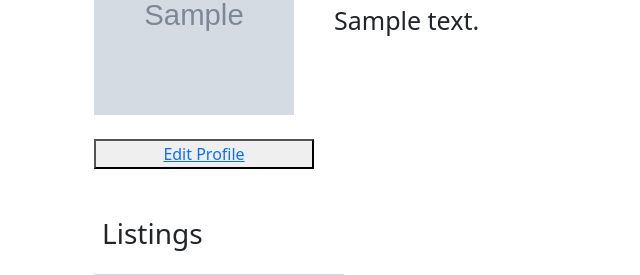
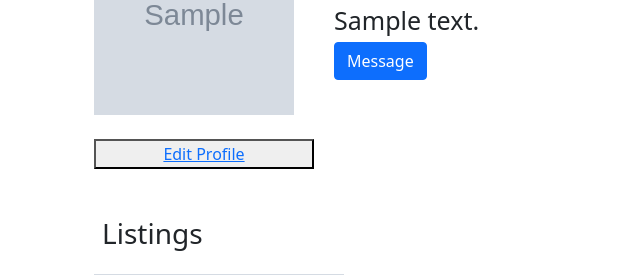
Before and after one commit to AnessaLeng/NinerThrifts, a Flask app: template templates/profile.html in a window 1280 px wide. Shown: the part 197-472 px from the top of the page, without its empty margins (0-640 px from the left). Run offline with Flask 3, Linux system fonts and the light colour scheme; the template is opened without the code that fills it: most values are stand-ins (such as "Sample title", 1, 10 or a date in 2020); grey boxes marked "Sample" are stand-in pictures; some libraries are stand-ins or nearby versions.

Commit message:
added message button to profile

```diff
--- a/templates/profile.html
+++ b/templates/profile.html
@@ -33,6 +33,11 @@
         <div class="col-8">
             <div class="username"><p>{{ profile.username }}</p></div>
             <div class="bio"> <p>{{ profile.biography }}</p> </div>
+            <div>
+                {% if profile.username != session.get('username') %}
+                    <a href="{{ url_for('chatlog', recipient_username=profile.username) }}" class="btn btn-primary">Message</a>
+                {% endif %}
+            </div>
         </div>
     </div>
 </div>
```
